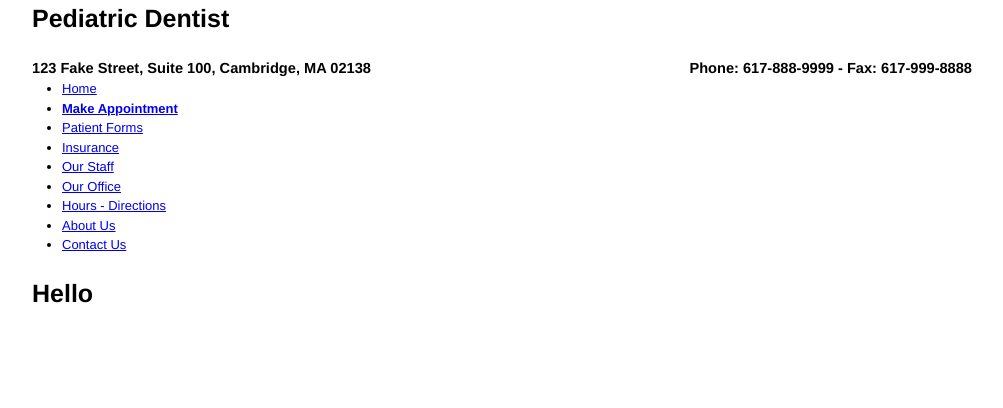
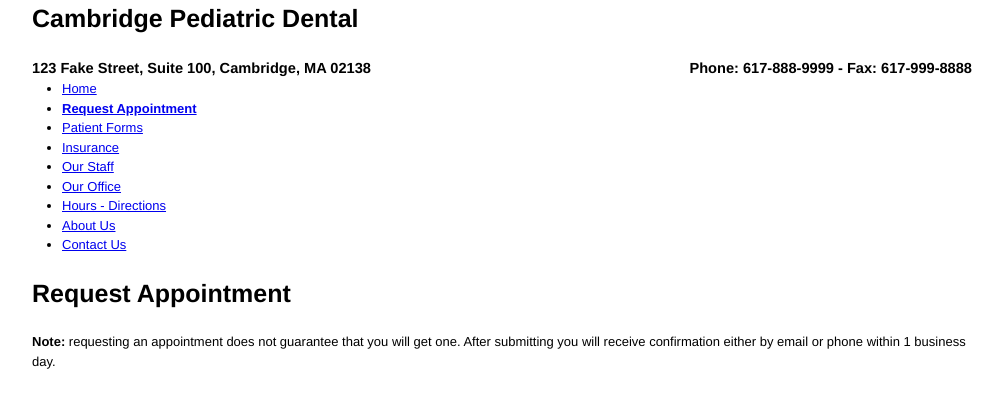
Before and after one commit to spullen/cscie12-final-project, a PHP site: page /appointment.php in a window 1280 px wide. Shown: the top 408 px of the page, without its empty margins (138-1141 px from the left). Run offline with PHP 8.4, Linux system fonts and the light colour scheme; some libraries are stand-ins or nearby versions.

Commit message:
Updating the name of the site, adding instructions to make appointment with a link to the request appointment page, starting to flesh out the request appointment page

```diff
--- a/appointment.php
+++ b/appointment.php
@@ -1,11 +1,15 @@
 <?php
-  $title = 'Make Appointment';
+  $title = 'Request Appointment';
   $pageId = 'appointment';
 ?>
 <?php include 'includes/header.php' ?>
 <div class="grid-container">
   <div class="grid-100">
-    <h1>Hello</h1>
+    <h1>Request Appointment</h1>
+    <p>
+      <strong>Note:</strong> requesting an appointment does not guarantee that you will get one.
+      After submitting you will receive confirmation either by email or phone within 1 business day.
+    </p>
   </div>
 </div>
 <?php include 'includes/footer.php' ?>
--- a/includes/header.php
+++ b/includes/header.php
@@ -3,7 +3,7 @@
 <head>
   <meta charset="utf-8"/>
   <meta name=viewport content="width=device-width, initial-scale=1, minimum-scale=1, maximum-scale=1" />
-  <title>Pediatric Dentist <?php if(isset($title)) { echo ' | ' . $title; } ?></title>
+  <title>Cambridge Pediatric Dental <?php if(isset($title)) { echo ' | ' . $title; } ?></title>
   <link rel="stylesheet" type="text/css" href="stylesheets/reset.css" />
   <link rel="stylesheet" type="text/css" href="stylesheets/text.css" />
   <link rel="stylesheet" type="text/css" href="stylesheets/unsemantic.css" />
@@ -16,7 +16,7 @@
 <div class="grid-container">
   <div class="grid-100">
     <header>
-      <h1>Pediatric Dentist</h1>
+      <h1>Cambridge Pediatric Dental</h1>
     </header>
   </div>
   <div class="grid-100 header-information">
--- a/includes/navigation.php
+++ b/includes/navigation.php
@@ -3,7 +3,7 @@
     <nav>
       <ul>
         <li id="nav-home"><a href="index.php">Home</a></li>
-        <li id="nav-appointment"><a href="appointment.php">Make Appointment</a></li>
+        <li id="nav-appointment"><a href="appointment.php">Request Appointment</a></li>
         <li id="nav-forms"><a href="forms.php">Patient Forms</a></li>
         <li id="nav-insurance"><a href="insurance.php">Insurance</a></li>
         <li id="nav-staff"><a href="staff.php">Our Staff</a></li>
```
Also changed, not shown: about.php (+3 -5 lines), index.php (+7 -0 lines).
